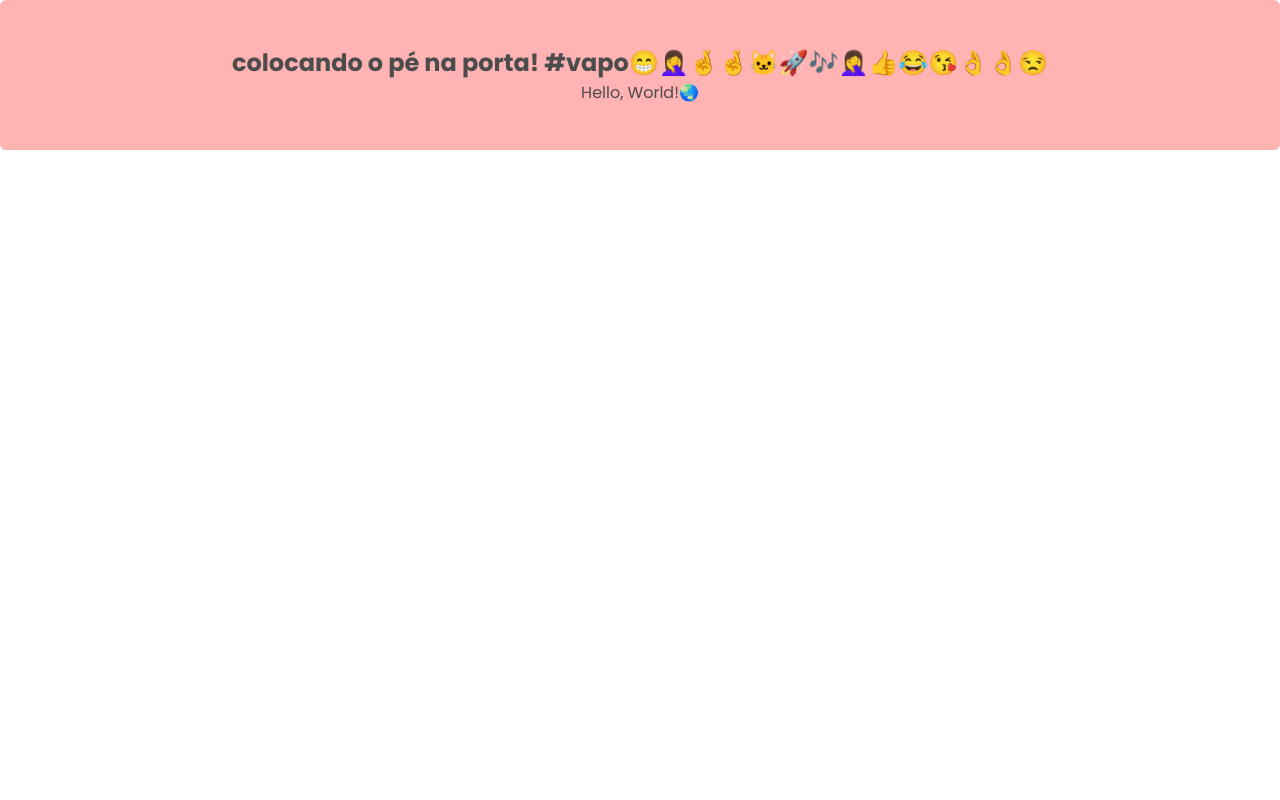
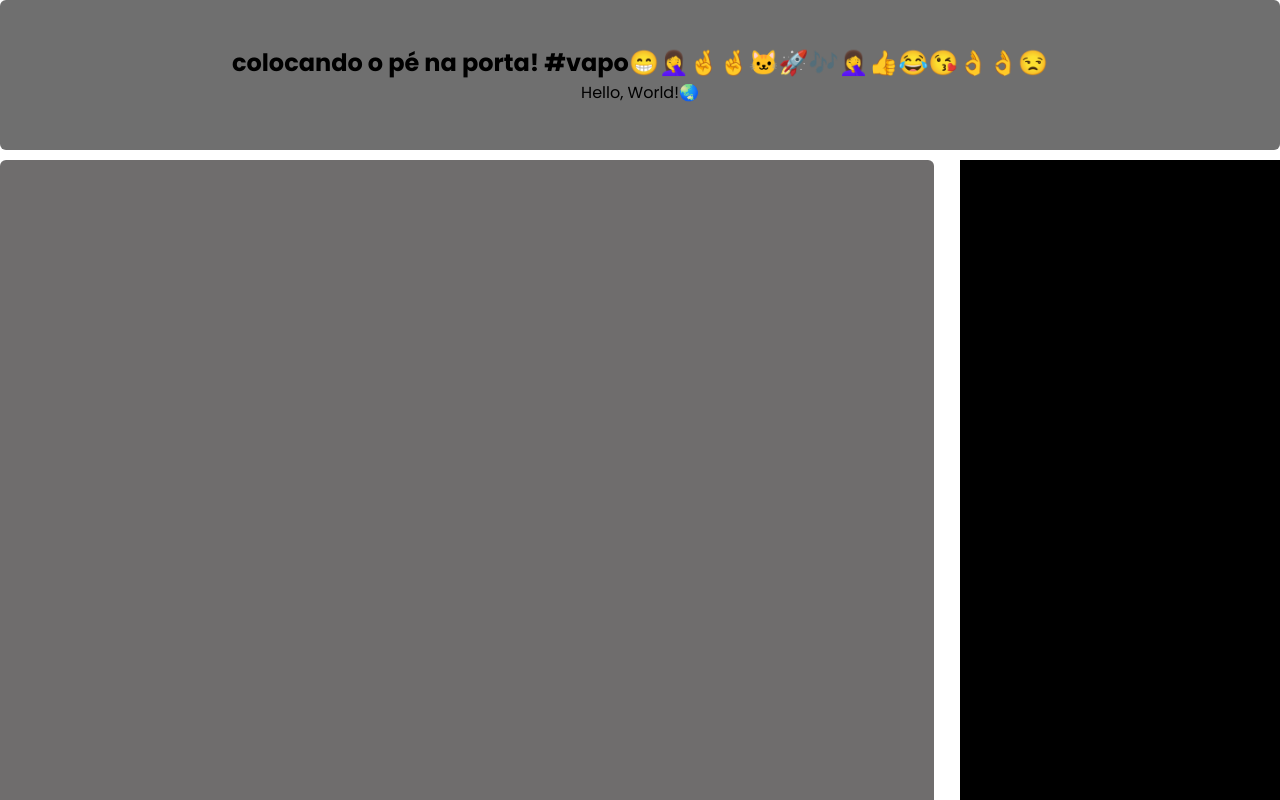
Before and after one commit to eturco7/aula-01-html, a plain HTML site: page index.html in a window 1280 px wide. Shown: the top 800 px of the page. Drawn offline with Linux system fonts and the light colour scheme.

Commit message:
refactor: alter main and aside colors

```diff
--- a/assets/styles.index.css
+++ b/assets/styles.index.css
@@ -13,11 +13,11 @@
 
 body {
     font-family: "Poppins", sans-serif;
-    color : #4c4c4c;
+    color : #000000;
 }
 
 header {
-    background-color: #ffb3b3;
+    background-color: #6f6f6f;
     border-radius: 6px;
     height: 150px;
     display: flex;
@@ -25,3 +25,26 @@ header {
     justify-content: center;
     align-items: center;
 }
+
+#principal {
+    border-radius: 6px;
+    height: 800px;
+    margin: 10px 0;
+    display: flex;
+    flex-direction: row;
+    justify-content: space-between;
+}
+
+main {
+    background-color: #6f6d6d;
+    border-radius: 6px;
+    height: 100%;
+    width: 73%;
+}
+
+aside {
+    background-color: #000000;
+    border-radius: #af2020;
+    height: 100%;
+    width: 25%;
+}
--- a/index.html
+++ b/index.html
@@ -11,5 +11,9 @@
     <h2>colocando o pé na porta! #vapo😁🤦‍♀️🤞🤞🐱‍🚀🎶🤦‍♀️👍😂😘👌👌😒</h2>
     <p>Hello, World!🌏</p>
     </header>
+    <div id="principal">
+        <main> </main>
+        <aside></aside>
+    </div>
 </body>
 </html>
```
